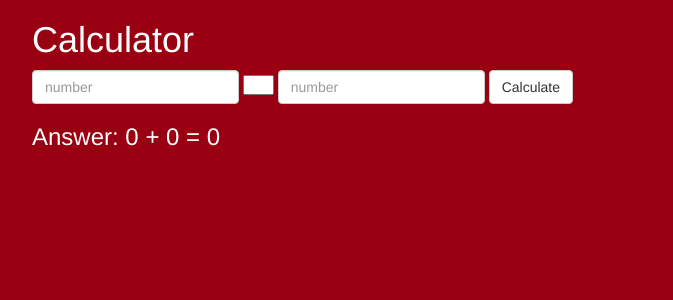
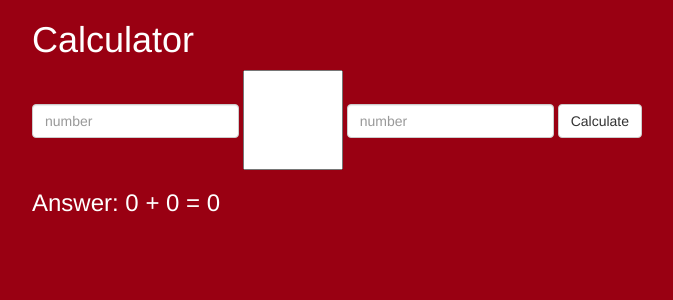
Before and after one commit to rallen0150/calculator, a Django app: page / in a window 1280 px wide. Shown: the top 300 px of the page, without its empty margins (38-711 px from the left). Run offline with Django 3.2, Linux system fonts and the light colour scheme; some libraries are stand-ins or nearby versions.

Commit message:
got a working calculator

```diff
--- a/django_calculator/templates/base.html
+++ b/django_calculator/templates/base.html
@@ -12,7 +12,10 @@
         background-color: #990012;
         color: white;
       }
-
+      select {
+        height: 100px;
+        width: 100px;
+      }
     </style>
   </head>
   <body>
```
